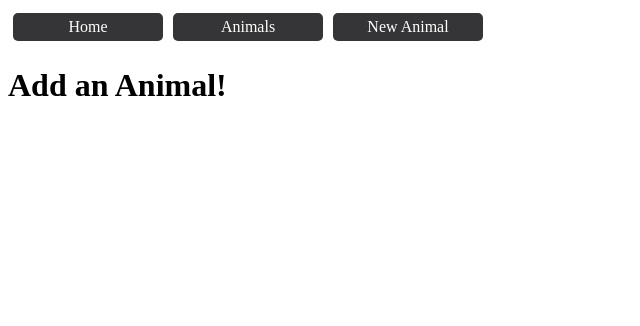
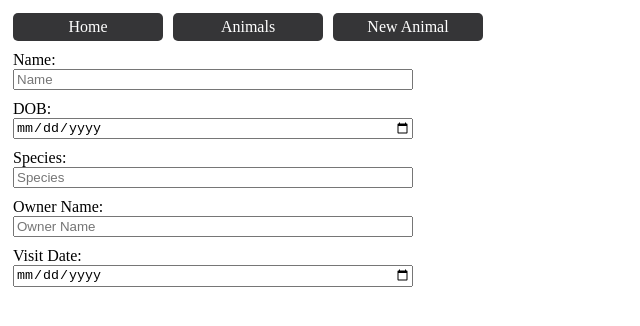
Before and after one commit to doswald32/DO-phase-4-final-project, a React app in the folder client/: page /new-animal in a window 1280 px wide. Shown: the whole page, without its empty margins (0-640 px from the left). Built offline with nearby package versions, Linux system fonts and the light colour scheme; no server answers.

Commit message:
added inputs and styling to new animal form

```diff
--- a/client/src/App.css
+++ b/client/src/App.css
@@ -28,3 +28,13 @@
     box-shadow: 5px 5px 2.5px lightgray;
     border-radius: 5px;
   }
+
+  .new-animal-form {
+    display: grid;
+    width: 400px;
+    margin: 5px;
+  }
+
+  .animal-form-inputs {
+    margin-bottom: 10px;
+  }
--- a/client/src/components/NewAnimal.js
+++ b/client/src/components/NewAnimal.js
@@ -1,6 +1,21 @@
 function NewAnimal() {
     return (
-        <h1>Add an Animal!</h1>
+        <>
+            <main>
+                <form className="new-animal-form">
+                    <label>Name: </label>
+                    <input id="animal-form-name" className="animal-form-inputs" type="text" placeholder="Name"/>
+                    <label>DOB: </label>
+                    <input id="animal-form-dob" className="animal-form-inputs" type="date"/>
+                    <label>Species: </label>
+                    <input id="animal-form-species" className="animal-form-inputs" type="text" placeholder="Species"/>
+                    <label>Owner Name: </label>
+                    <input id="animal-form-owner" className="animal-form-inputs" type="text" placeholder="Owner Name"/>
+                    <label>Visit Date: </label>
+                    <input id="animal-form-visit" className="animal-form-inputs" type="date"/>
+                </form>
+            </main>
+        </>
     )
 }
 
```
